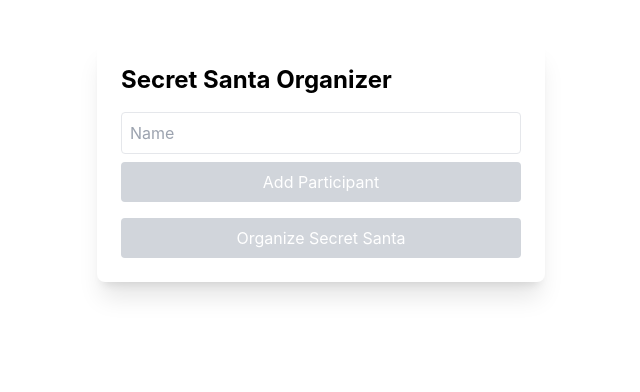
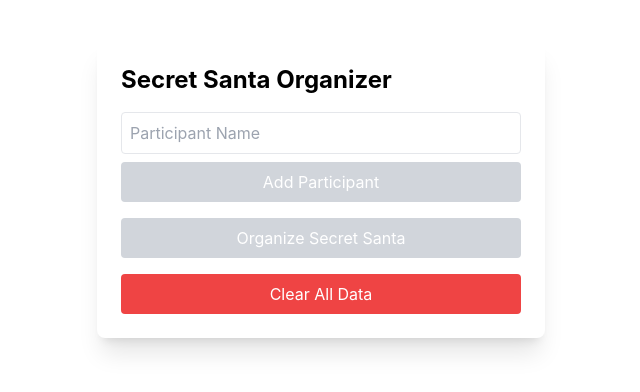
Before and after one commit to brianmtully/secret-santa-react, a React (Create React App) app: page / in a window 1280 px wide. Shown: the top 392 px of the page, without its empty margins (319-959 px from the left). Built offline with nearby package versions, Linux system fonts and the light colour scheme.

Commit message:
Update App.js

```diff
--- a/src/App.js
+++ b/src/App.js
@@ -1,4 +1,4 @@
-import React, { useState, useCallback } from "react";
+import React, { useState, useCallback, useEffect } from "react";
 
 function generateSecretSantaPairs(participants, previousPairings) {
   const shuffled = [...participants];
@@ -6,7 +6,6 @@ function generateSecretSantaPairs(participants, previousPairings) {
   const maxAttempts = 100;
 
   while (attempts < maxAttempts) {
-    // Fisher-Yates shuffle
     for (let i = shuffled.length - 1; i > 0; i--) {
       const j = Math.floor(Math.random() * (i + 1));
       [shuffled[i], shuffled[j]] = [shuffled[j], shuffled[i]];
@@ -14,8 +13,8 @@ function generateSecretSantaPairs(participants, previousPairings) {
 
     let isValid = true;
     for (let i = 0; i < participants.length; i++) {
-      const giver = participants[i].name;
-      const receiver = shuffled[i].name;
+      const giver = participants[i];
+      const receiver = shuffled[i];
 
       if (
         giver === receiver ||
@@ -28,9 +27,8 @@ function generateSecretSantaPairs(participants, previousPairings) {
 
     if (isValid) {
       return participants.map((giver, index) => ({
-        giver: giver.name,
-        giverPhone: giver.phone,
-        receiver: shuffled[index].name,
+        giver,
+        receiver: shuffled[index],
       }));
     }
 
@@ -42,51 +40,63 @@ function generateSecretSantaPairs(participants, previousPairings) {
   );
 }
 
-function sendTextMessage(phoneNumber, message) {
-  console.log(`Sending SMS to ${phoneNumber}: ${message}`);
-  // In a real application, you would integrate with an SMS API here
-}
+function SecretSantaApp() {
+  const [participants, setParticipants] = useState(() => {
+    const saved = localStorage.getItem("secretSantaParticipants");
+    console.log("Initial load - participants:", saved);
+    return saved ? JSON.parse(saved) : [];
+  });
 
-const phoneRegex = /^(\+\d{1,2}\s?)?(\(\d{3}\)|\d{3})[\s.-]?\d{3}[\s.-]?\d{4}$/;
+  const [previousPairings, setPreviousPairings] = useState(() => {
+    const saved = localStorage.getItem("secretSantaPreviousPairings");
+    console.log("Initial load - previous pairings:", saved);
+    return saved ? JSON.parse(saved) : {};
+  });
 
-function SecretSantaApp() {
-  const [participants, setParticipants] = useState([]);
   const [newName, setNewName] = useState("");
-  const [newPhone, setNewPhone] = useState("");
-  const [isPhoneValid, setIsPhoneValid] = useState(true);
-  const [previousPairings, setPreviousPairings] = useState({});
   const [result, setResult] = useState(null);
   const [error, setError] = useState(null);
   const [previousGiver, setPreviousGiver] = useState("");
   const [previousReceiver, setPreviousReceiver] = useState("");
 
-  const validatePhone = (phone) => {
-    return phoneRegex.test(phone);
-  };
+  useEffect(() => {
+    console.log("Saving participants to localStorage:", participants);
+    localStorage.setItem(
+      "secretSantaParticipants",
+      JSON.stringify(participants)
+    );
+  }, [participants]);
 
-  const handlePhoneChange = (e) => {
-    const phone = e.target.value;
-    setNewPhone(phone);
-    setIsPhoneValid(validatePhone(phone));
-  };
+  useEffect(() => {
+    console.log("Saving previous pairings to localStorage:", previousPairings);
+    localStorage.setItem(
+      "secretSantaPreviousPairings",
+      JSON.stringify(previousPairings)
+    );
+  }, [previousPairings]);
 
   const addParticipant = () => {
-    if (newName) { // && newPhone && isPhoneValid) {
-      if (participants.some((p) => p.name === newName)) {
+    if (newName) {
+      if (participants.includes(newName)) {
         setError("A participant with this name already exists.");
         return;
       }
-      setParticipants([...participants, { name: newName, phone: newPhone }]);
+      setParticipants((prev) => {
+        const updated = [...prev, newName];
+        console.log("Adding participant, new state:", updated);
+        return updated;
+      });
       setNewName("");
-      setNewPhone("");
-      setIsPhoneValid(true);
       setError(null);
     }
   };
 
-  const removeParticipant = useCallback(
-    (nameToRemove) => {
-      setParticipants(participants.filter((p) => p.name !== nameToRemove));
+  const removeParticipant = useCallback((nameToRemove) => {
+    setParticipants((prev) => {
+      const updated = prev.filter((p) => p !== nameToRemove);
+      console.log("Removing participant, new state:", updated);
+      return updated;
+    });
     setPreviousPairings((prev) => {
       const newPairings = { ...prev };
       delete newPairings[nameToRemove];
@@ -98,11 +108,13 @@ function SecretSantaApp() {
           delete newPairings[giver];
         }
       });
+      console.log(
+        "Updating previous pairings after removal, new state:",
+        newPairings
+      );
       return newPairings;
     });
-    },
-    [participants, setPreviousPairings]
-  );
+  }, []);
 
   const addPreviousPairing = () => {
     if (
@@ -114,10 +126,14 @@ function SecretSantaApp() {
         setError("This pairing already exists.");
         return;
       }
-      setPreviousPairings((prev) => ({
+      setPreviousPairings((prev) => {
+        const updated = {
           ...prev,
           [previousGiver]: [...(prev[previousGiver] || []), previousReceiver],
-      }));
+        };
+        console.log("Adding previous pairing, new state:", updated);
+        return updated;
+      });
       setPreviousGiver("");
       setPreviousReceiver("");
       setError(null);
@@ -131,6 +147,7 @@ function SecretSantaApp() {
       if (newPairings[giver].length === 0) {
         delete newPairings[giver];
       }
+      console.log("Removing previous pairing, new state:", newPairings);
       return newPairings;
     });
   }, []);
@@ -138,18 +155,22 @@ function SecretSantaApp() {
   const organizeSecretSanta = () => {
     try {
       const pairings = generateSecretSantaPairs(participants, previousPairings);
-
-      pairings.forEach((pair) => {
-        const message = `Hello ${pair.giver}! You are the Secret Santa for ${pair.receiver}. Happy gifting!`;
-        sendTextMessage(pair.giverPhone, message);
-      });
-
       setResult(pairings);
       setError(null);
     } catch (error) {
       setError(error.message);
       setResult(null);
     }
+  };
+
+  const clearAllData = () => {
+    setParticipants([]);
+    setPreviousPairings({});
+    setResult(null);
+    setError(null);
+    localStorage.removeItem("secretSantaParticipants");
+    localStorage.removeItem("secretSantaPreviousPairings");
+    console.log("All data cleared from localStorage");
   };
 
   return (
@@ -159,6 +180,7 @@ function SecretSantaApp() {
       <div className="mb-4">
         <input
           type="text"
+          autoCapitalize="on"
           value={newName}
           onChange={(e) => setNewName(e.target.value)}
           onKeyDown={(e) => {
@@ -166,10 +188,9 @@ function SecretSantaApp() {
               addParticipant();
             }
           }}
-          placeholder="Name"
+          placeholder="Participant Name"
           className="w-full p-2 mb-2 border rounded"
         />
-
         <button
           onClick={addParticipant}
           disabled={!newName}
@@ -186,9 +207,9 @@ function SecretSantaApp() {
       <ul className="mb-4">
         {participants.map((p, index) => (
           <li key={index} className="mb-1 flex justify-between items-center">
-            <span>{p.name}</span>
+            <span>{p}</span>
             <button
-              onClick={() => removeParticipant(p.name)}
+              onClick={() => removeParticipant(p)}
               className="bg-red-500 text-white px-2 py-1 rounded hover:bg-red-600"
             >
               Remove
@@ -207,8 +228,8 @@ function SecretSantaApp() {
           >
             <option value="">Select Giver</option>
             {participants.map((p, index) => (
-              <option key={index} value={p.name}>
-                {p.name}
+              <option key={index} value={p}>
+                {p}
               </option>
             ))}
           </select>
@@ -219,10 +240,10 @@ function SecretSantaApp() {
           >
             <option value="">Select Receiver</option>
             {participants
-              .filter((p) => p.name !== previousGiver)
+              .filter((p) => p !== previousGiver)
               .map((p, index) => (
-                <option key={index} value={p.name}>
-                  {p.name}
+                <option key={index} value={p}>
+                  {p}
                 </option>
               ))}
           </select>
@@ -248,7 +269,7 @@ function SecretSantaApp() {
               <li key={giver}>
                 {giver} →
                 {receivers.map((receiver) => (
-                  <span key={receiver} className="mr-2">
+                  <span key={receiver} className="mx-2">
                     {receiver}
                     <button
                       onClick={() => removePreviousPairing(giver, receiver)}
@@ -276,6 +297,13 @@ function SecretSantaApp() {
         Organize Secret Santa
       </button>
 
+      <button
+        onClick={clearAllData}
+        className="w-full mt-4 p-2 text-white bg-red-500 rounded hover:bg-red-600"
+      >
+        Clear All Data
+      </button>
+
       {error && (
         <div className="mt-4 p-4 bg-red-100 border border-red-400 text-red-700 rounded">
           <h3 className="font-bold">Error</h3>
```
Lines whose indentation alone changed are shown as unchanged.
